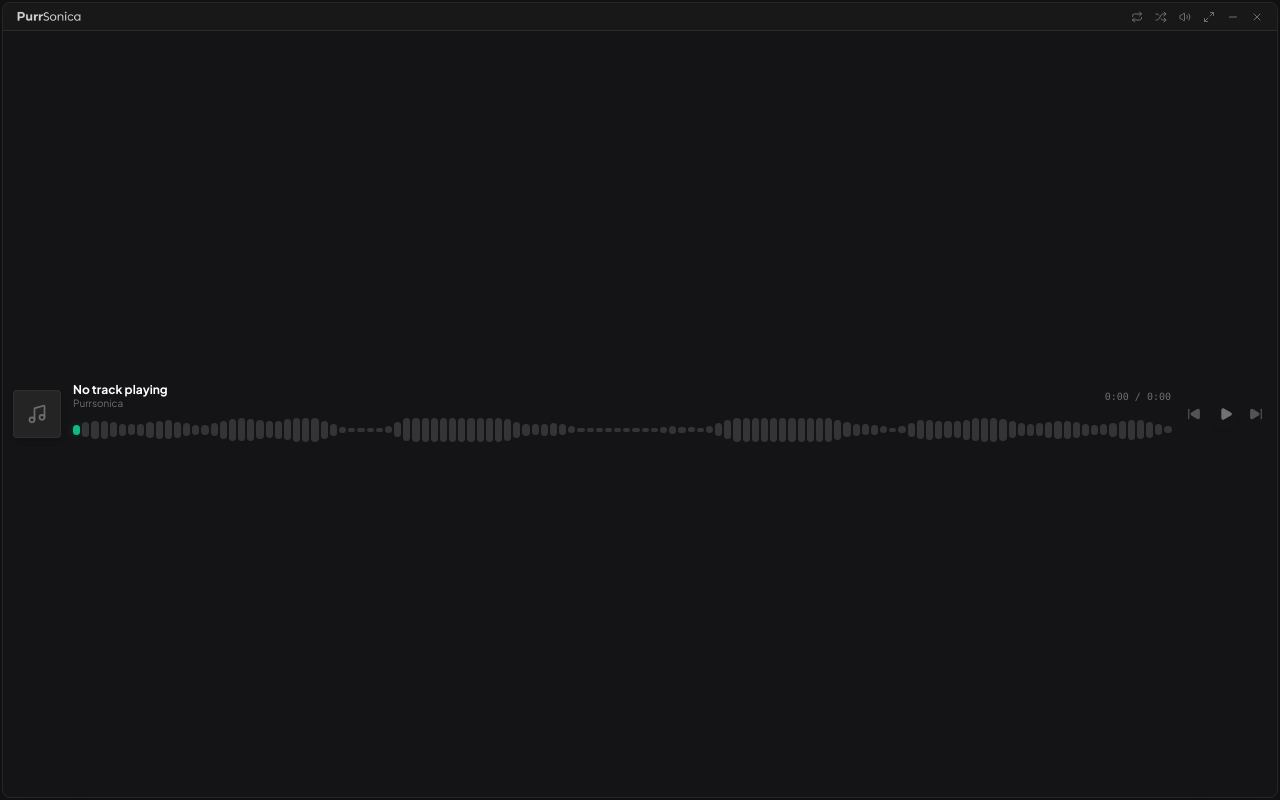
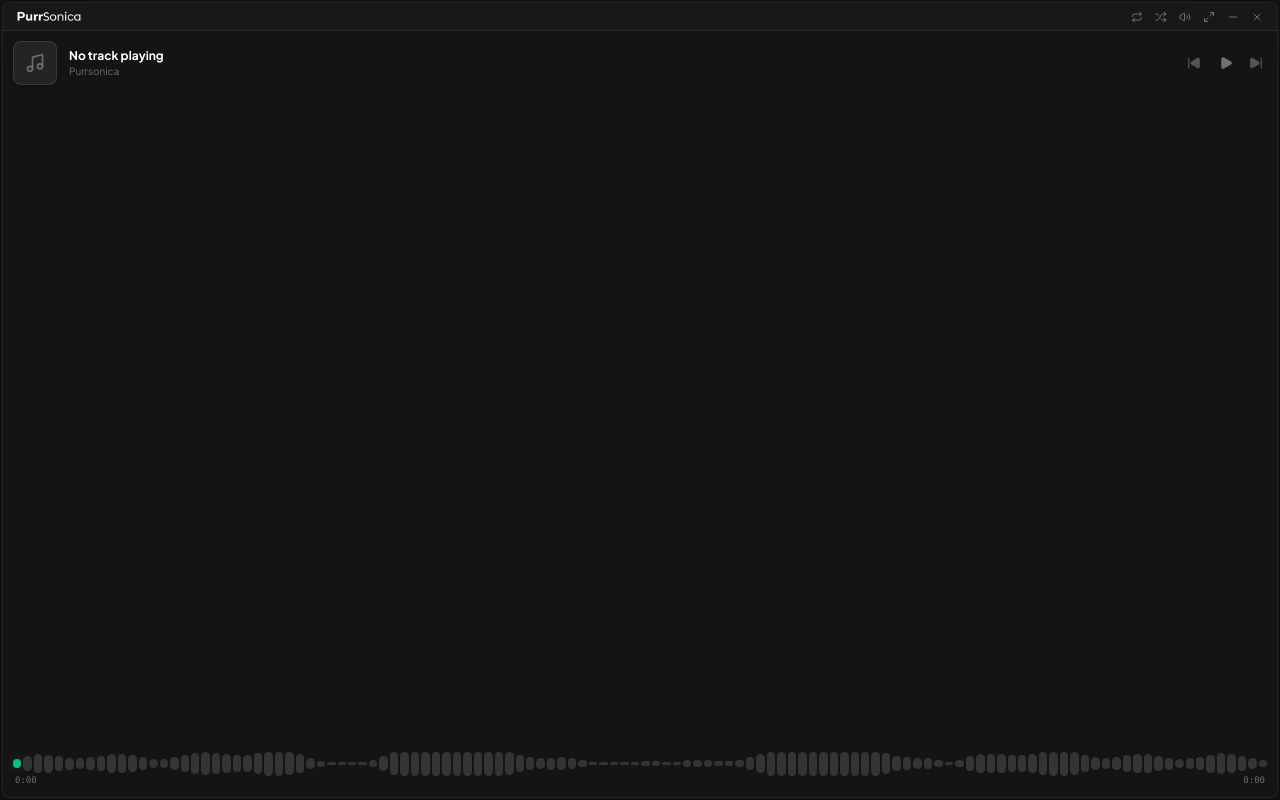
Before and after one commit to AFuxy/Purrsonica, a React (Vite) app: page / in a window 1280 px wide. Both pictures are taken after a click on the button 1080 px from the left and 23 px from the top of the page. Built offline with nearby package versions, Linux system fonts and the light colour scheme.

Commit message:
fix(mini-player): resolve broken logo path and restore full-width waveform seekbar

```diff
--- a/src/main/ipc.ts
+++ b/src/main/ipc.ts
@@ -111,7 +111,7 @@ export function registerIpcHandlers(mainWindow: BrowserWindow): void {
       win.setAlwaysOnTop(true, 'floating');
 
       const width = 380;
-      const height = 135;
+      const height = 145;
       const currentBounds = win.getBounds();
 
       win.setBounds({
--- a/src/renderer/components/player/MiniPlayerView.tsx
+++ b/src/renderer/components/player/MiniPlayerView.tsx
@@ -14,10 +14,10 @@ import {
   Repeat,
   Repeat1,
   Music,
-  Disc,
 } from 'lucide-react';
 import { usePlayerStore } from '../../store/playerStore.js';
 import { useLibraryStore } from '../../store/libraryStore.js';
+import { useThemeStore } from '../../store/themeStore.js';
 import { WaveformBar } from './WaveformBar.js';
 import { TrackCover } from '../common/TrackCover.js';
 import { formatDuration } from '../../../shared/formatters.js';
@@ -46,6 +46,7 @@ export const MiniPlayerView: React.FC<MiniPlayerViewProps> = ({ onSeek }) => {
     toggleMiniPlayer,
   } = usePlayerStore();
 
+  const { logoPath } = useThemeStore();
   const { toggleLikeTrack } = useLibraryStore();
   const [showVolumeSlider, setShowVolumeSlider] = useState(false);
 
@@ -67,14 +68,14 @@ export const MiniPlayerView: React.FC<MiniPlayerViewProps> = ({ onSeek }) => {
       <div
         style={{ WebkitAppRegion: 'drag' } as React.CSSProperties}
         onDoubleClick={() => toggleMiniPlayer(false)}
-        className="h-7 bg-[var(--bg-secondary)] border-b border-[var(--border-color)] px-2.5 flex items-center justify-between cursor-move"
+        className="h-7 bg-[var(--bg-secondary)] border-b border-[var(--border-color)] px-2.5 flex items-center justify-between cursor-move flex-shrink-0"
       >
         {/* Left: Brand + Camelot Key */}
         <div className="flex items-center gap-2 min-w-0" style={{ WebkitAppRegion: 'no-drag' } as React.CSSProperties}>
-          <img src="/PurrSonica-White.png" alt="Purrsonica" className="h-4 w-auto opacity-80" />
+          <img src={logoPath} alt="Purrsonica" className="h-4 w-auto object-contain" />
           {currentTrack?.camelot_key && (
             <span
-              className="px-1.5 py-0.2 rounded text-[9px] font-mono font-bold"
+              className="px-1.5 py-0.5 rounded text-[9px] font-mono font-bold leading-none"
               style={{
                 backgroundColor: currentTrack.camelot_key.endsWith('A') ? 'rgba(16, 185, 129, 0.2)' : 'rgba(99, 102, 241, 0.2)',
                 color: currentTrack.camelot_key.endsWith('A') ? '#34d399' : '#818cf8',
@@ -90,12 +91,12 @@ export const MiniPlayerView: React.FC<MiniPlayerViewProps> = ({ onSeek }) => {
           )}
         </div>
 
-        {/* Right: Window Controls */}
+        {/* Right: Window & Mode Controls */}
         <div className="flex items-center gap-1" style={{ WebkitAppRegion: 'no-drag' } as React.CSSProperties}>
           {/* Repeat */}
           <button
             onClick={cycleRepeat}
-            className={`p-1 rounded text-xs transition-colors ${
+            className={`p-1 rounded text-xs transition-colors cursor-pointer ${
               repeatMode !== 'off'
                 ? 'text-[var(--accent)] font-bold'
                 : 'text-[var(--text-muted)] hover:text-white'
@@ -108,7 +109,7 @@ export const MiniPlayerView: React.FC<MiniPlayerViewProps> = ({ onSeek }) => {
           {/* Shuffle */}
           <button
             onClick={toggleShuffle}
-            className={`p-1 rounded text-xs transition-colors ${
+            className={`p-1 rounded text-xs transition-colors cursor-pointer ${
               isShuffle ? 'text-[var(--accent)] font-bold' : 'text-[var(--text-muted)] hover:text-white'
             }`}
             title={isShuffle ? 'Shuffle On' : 'Shuffle Off'}
@@ -120,14 +121,14 @@ export const MiniPlayerView: React.FC<MiniPlayerViewProps> = ({ onSeek }) => {
           <div className="relative">
             <button
               onClick={() => setShowVolumeSlider(!showVolumeSlider)}
-              className="p-1 rounded text-[var(--text-muted)] hover:text-white transition-colors"
+              className="p-1 rounded text-[var(--text-muted)] hover:text-white transition-colors cursor-pointer"
               title="Volume"
             >
               {isMuted || volume === 0 ? <VolumeX className="w-3 h-3" /> : <Volume2 className="w-3 h-3" />}
             </button>
             {showVolumeSlider && (
               <div className="absolute right-0 top-6 bg-[var(--bg-secondary)] border border-[var(--border-color)] p-2 rounded-lg shadow-xl z-50 flex items-center gap-2">
-                <button onClick={toggleMute} className="text-xs text-[var(--text-muted)] hover:text-white">
+                <button onClick={toggleMute} className="text-xs text-[var(--text-muted)] hover:text-white cursor-pointer">
                   {isMuted ? <VolumeX className="w-3.5 h-3.5" /> : <Volume2 className="w-3.5 h-3.5" />}
                 </button>
                 <input
@@ -146,7 +147,7 @@ export const MiniPlayerView: React.FC<MiniPlayerViewProps> = ({ onSeek }) => {
           {/* Return to Full Window */}
           <button
             onClick={() => toggleMiniPlayer(false)}
-            className="p-1 rounded text-[var(--text-muted)] hover:text-white hover:bg-[var(--bg-tertiary)] transition-colors"
+            className="p-1 rounded text-[var(--text-muted)] hover:text-white hover:bg-[var(--bg-tertiary)] transition-colors cursor-pointer"
             title="Expand to Full App (Ctrl+M)"
           >
             <Maximize2 className="w-3 h-3" />
@@ -155,7 +156,7 @@ export const MiniPlayerView: React.FC<MiniPlayerViewProps> = ({ onSeek }) => {
           {/* Minimize */}
           <button
             onClick={handleMinimize}
-            className="p-1 rounded text-[var(--text-muted)] hover:text-white hover:bg-[var(--bg-tertiary)] transition-colors"
+            className="p-1 rounded text-[var(--text-muted)] hover:text-white hover:bg-[var(--bg-tertiary)] transition-colors cursor-pointer"
             title="Minimize"
           >
             <Minus className="w-3 h-3" />
@@ -164,7 +165,7 @@ export const MiniPlayerView: React.FC<MiniPlayerViewProps> = ({ onSeek }) => {
           {/* Close */}
           <button
             onClick={handleClose}
-            className="p-1 rounded text-[var(--text-muted)] hover:text-red-400 hover:bg-red-500/10 transition-colors"
+            className="p-1 rounded text-[var(--text-muted)] hover:text-rose-400 hover:bg-rose-500/10 transition-colors cursor-pointer"
             title="Close"
           >
             <X className="w-3 h-3" />
@@ -172,10 +173,12 @@ export const MiniPlayerView: React.FC<MiniPlayerViewProps> = ({ onSeek }) => {
         </div>
       </div>
 
-      {/* Main Mini-Deck */}
-      <div className="flex-1 p-2.5 flex items-center gap-3 min-w-0">
+      {/* Main Mini-Deck Body */}
+      <div className="flex-1 p-2.5 flex flex-col justify-between min-w-0 overflow-hidden">
+        {/* Top Row: Cover Art, Metadata, and Primary Transport Controls */}
+        <div className="flex items-center gap-3 min-w-0">
           {/* Cover Art */}
-        <div className="relative w-12 h-12 rounded bg-[var(--bg-tertiary)] overflow-hidden flex-shrink-0 border border-white/5 shadow-md">
+          <div className="relative w-11 h-11 rounded-lg bg-[var(--bg-tertiary)] overflow-hidden flex-shrink-0 border border-white/10 shadow-md">
             {currentTrack ? (
               <TrackCover
                 coverPath={currentTrack.cover_art_path}
@@ -191,34 +194,17 @@ export const MiniPlayerView: React.FC<MiniPlayerViewProps> = ({ onSeek }) => {
             )}
           </div>
 
-        {/* Center: Track Metadata & Waveform Scrubber */}
-        <div className="flex-1 flex flex-col justify-between min-w-0">
-          <div className="flex items-center justify-between gap-1">
-            <div className="min-w-0 pr-1">
+          {/* Center: Track Metadata */}
+          <div className="flex-1 min-w-0 pr-1">
             <div className="text-xs font-bold text-white truncate leading-tight">
               {currentTrack ? currentTrack.title || currentTrack.file_name : 'No track playing'}
             </div>
-              <div className="text-[10px] text-[var(--text-muted)] truncate leading-tight">
+            <div className="text-[10px] text-[var(--text-muted)] truncate leading-tight mt-0.5">
               {currentTrack ? currentTrack.artist || 'Unknown Artist' : 'Purrsonica'}
             </div>
           </div>
-            <div className="text-[10px] font-mono text-[var(--text-muted)] flex-shrink-0">
-              {formatDuration(currentTime)} / {formatDuration(duration)}
-            </div>
-          </div>
 
-          {/* Compact Waveform Scrubber */}
-          <div className="mt-1">
-            <WaveformBar
-              waveformData={currentTrack?.waveform_data}
-              currentTime={currentTime}
-              duration={duration}
-              onSeek={onSeek}
-            />
-          </div>
-        </div>
-
-        {/* Right: Primary Controls */}
+          {/* Right: Primary Transport Controls */}
           <div className="flex items-center gap-1.5 flex-shrink-0" style={{ WebkitAppRegion: 'no-drag' } as React.CSSProperties}>
             {/* Like Heart */}
             {currentTrack && (
@@ -270,6 +256,23 @@ export const MiniPlayerView: React.FC<MiniPlayerViewProps> = ({ onSeek }) => {
             </button>
           </div>
         </div>
+
+        {/* Bottom Row: Full-Width Waveform Scrubber & Timers */}
+        <div className="space-y-0.5 pt-1.5" style={{ WebkitAppRegion: 'no-drag' } as React.CSSProperties}>
+          <div className="h-4 flex items-center">
+            <WaveformBar
+              waveformData={currentTrack?.waveform_data}
+              currentTime={currentTime}
+              duration={duration}
+              onSeek={onSeek}
+            />
+          </div>
+          <div className="flex items-center justify-between text-[9px] font-mono text-[var(--text-muted)] px-0.5">
+            <span>{formatDuration(currentTime)}</span>
+            <span>{formatDuration(duration)}</span>
+          </div>
+        </div>
+      </div>
     </div>
   );
 };
--- a/src/renderer/data/changelogs.ts
+++ b/src/renderer/data/changelogs.ts
@@ -79,6 +79,7 @@ export const APP_CHANGELOGS: ChangelogRelease[] = [
         heading: 'Bug Fixes',
         items: [
           'Zero-Freeze Library Verification: Rebuilt Verify Library & Clean Missing Files with asynchronous chunking and live progress counters, eliminating application freezes and crashes during deep library maintenance.',
+          'Mini-Player Logo & Seekbar Rendering: Fixed broken header logo image path and redesigned the mini-player layout with a dedicated full-width seekbar scrubber and duration counters.',
         ],
       },
     ],
```
Also changed, not shown: 1 other file (tests, documents, lock files or other folders). Lines whose indentation alone changed are shown as unchanged.
